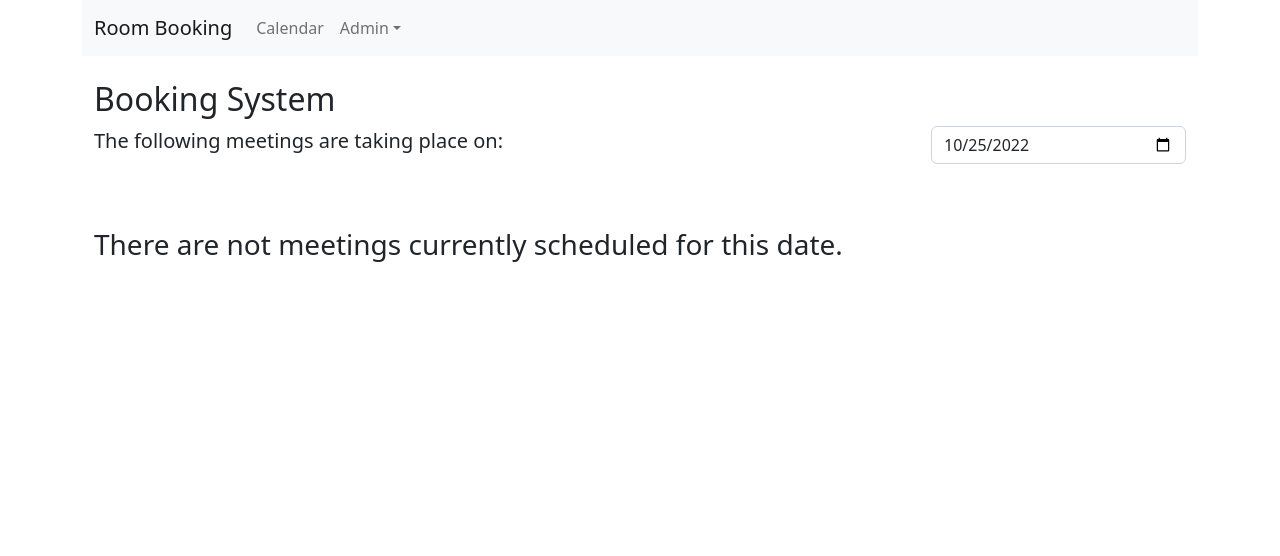
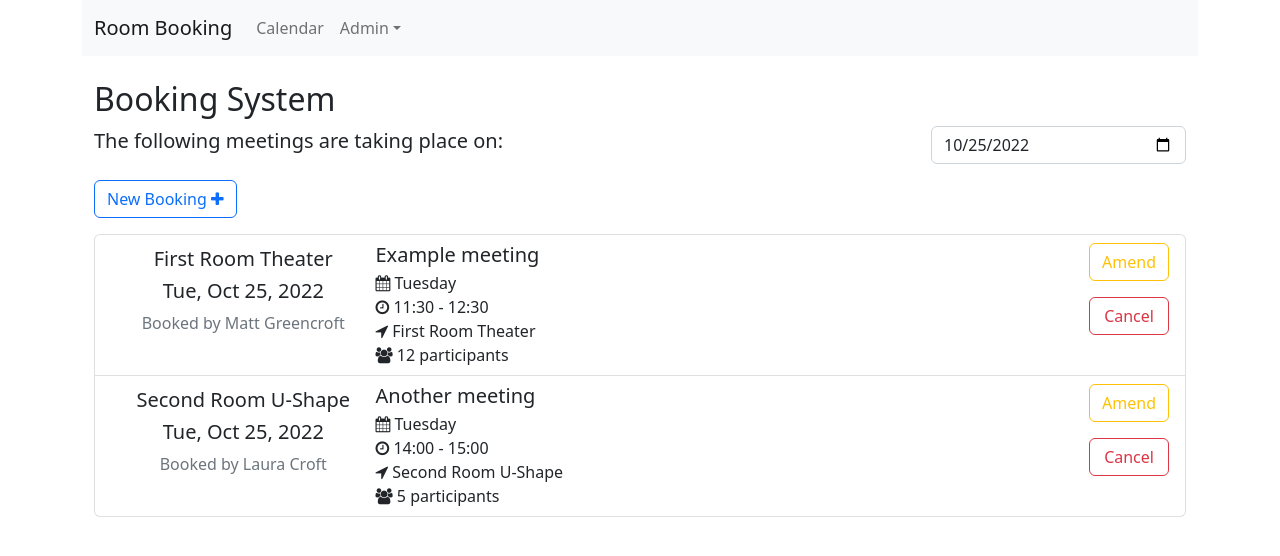
Before and after one commit to scottcagno/angular-refresher, an Angular app in the folder web/RoomBookingClient/: page / in a window 1280 px wide. Shown: the top 556 px of the page. Built offline with nearby package versions, Linux system fonts and the light colour scheme.

Commit message:
[RoomBookingClient] -- m3c9

```diff
--- a/web/RoomBookingClient/src/app/calendar/calendar.component.html
+++ b/web/RoomBookingClient/src/app/calendar/calendar.component.html
@@ -4,12 +4,12 @@
     <span class="lead">The following meetings are taking place on: </span>
   </div>
   <div class="col-3 justify-content-end">
-    <input type="date" class="form-control" [ngModel]="selectedDate" name="selectedDate" (change)="dateChanged()">
+    <input type="date" class="form-control" [(ngModel)]="selectedDate" name="selectedDate" (change)="dateChanged()">
   </div>
 </div>
 
 <h3 class="mt-5" *ngIf="bookings.length === 0">
-  There are not meetings currently scheduled for this date.
+  There are no meetings currently scheduled for {{ selectedDate | date: 'EEE, MM-dd-yyyy' }}.
 </h3>
 
 <div class="row" *ngIf="bookings.length > 0">
--- a/web/RoomBookingClient/src/app/calendar/calendar.component.ts
+++ b/web/RoomBookingClient/src/app/calendar/calendar.component.ts
@@ -20,7 +20,8 @@ export class CalendarComponent implements OnInit {
   }
 
   ngOnInit(): void {
-    this.route.queryParams.subscribe(params =>{
+    this.route.queryParams.subscribe(
+      params =>{
       this.selectedDate = params['date'];
       if (!this.selectedDate) {
         this.selectedDate = formatDate(new Date(), 'yyyy-MM-dd', 'en_us');
@@ -46,7 +47,7 @@ export class CalendarComponent implements OnInit {
   }
 
   dateChanged() {
-    this.router.navigate([''], {queryParams:{date:this.selectedDate}})
+    this.router.navigate([''], {queryParams:{date:this.selectedDate}});
   }
 
 }
--- a/web/RoomBookingClient/src/app/data.service.ts
+++ b/web/RoomBookingClient/src/app/data.service.ts
@@ -160,7 +160,7 @@ export class DataService {
         user: this.users[0],
         layout: Layout.THEATER,
         title: 'Example meeting',
-        date: formatDate(new Date(), 'medium', 'en-us'),
+        date: formatDate(new Date(), 'yyyy-MM-dd', 'en-us'),
         startTime: '11:30',
         endTime: '12:30',
         participants: 12,
@@ -172,7 +172,7 @@ export class DataService {
         user: this.users[1],
         layout: Layout.USHAPE,
         title: 'Another meeting',
-        date: formatDate(new Date(), 'medium', 'en-us'),
+        date: formatDate(new Date(), 'yyyy-MM-dd', 'en-us'),
         startTime: '14:00',
         endTime: '15:00',
         participants: 5,
```
